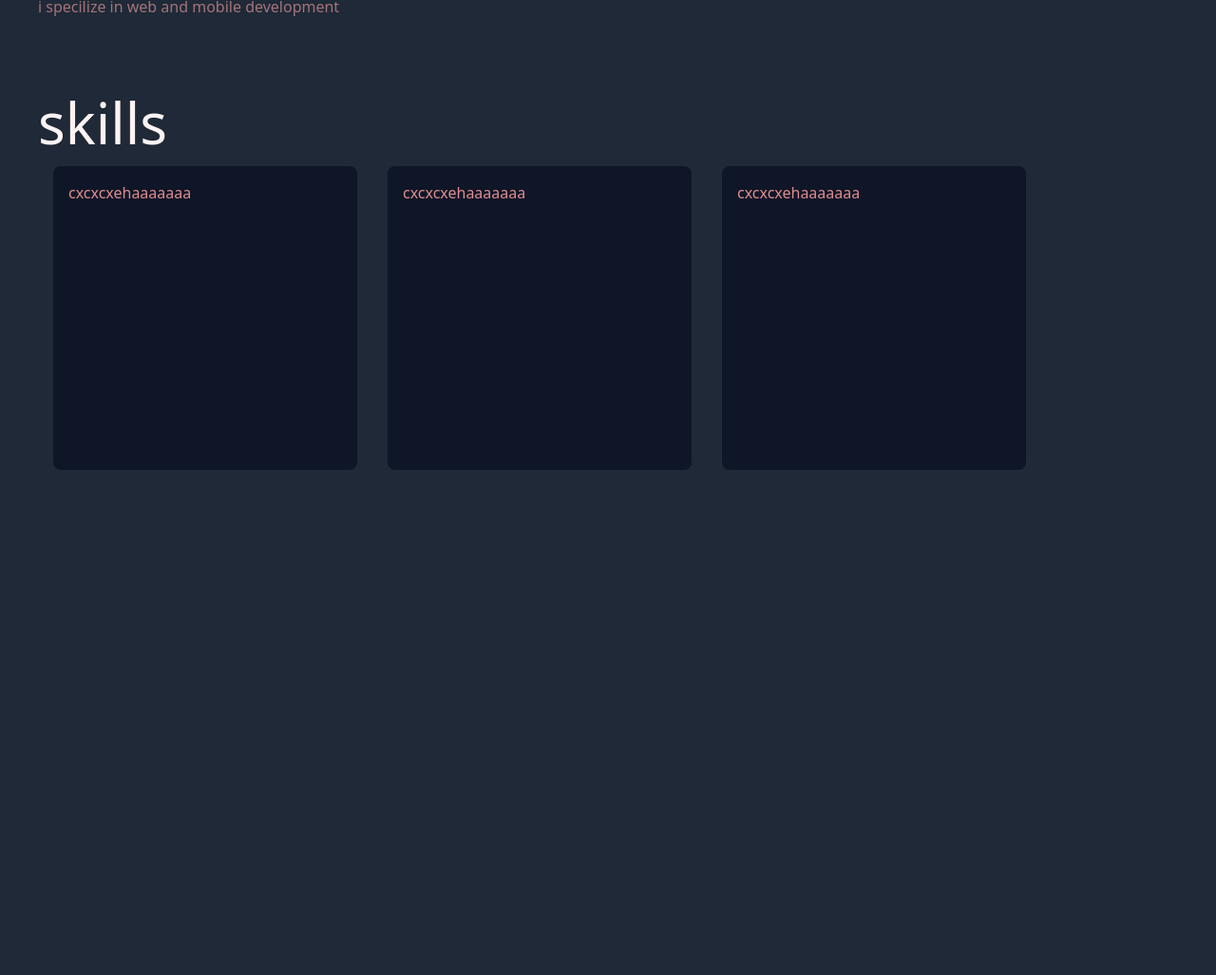
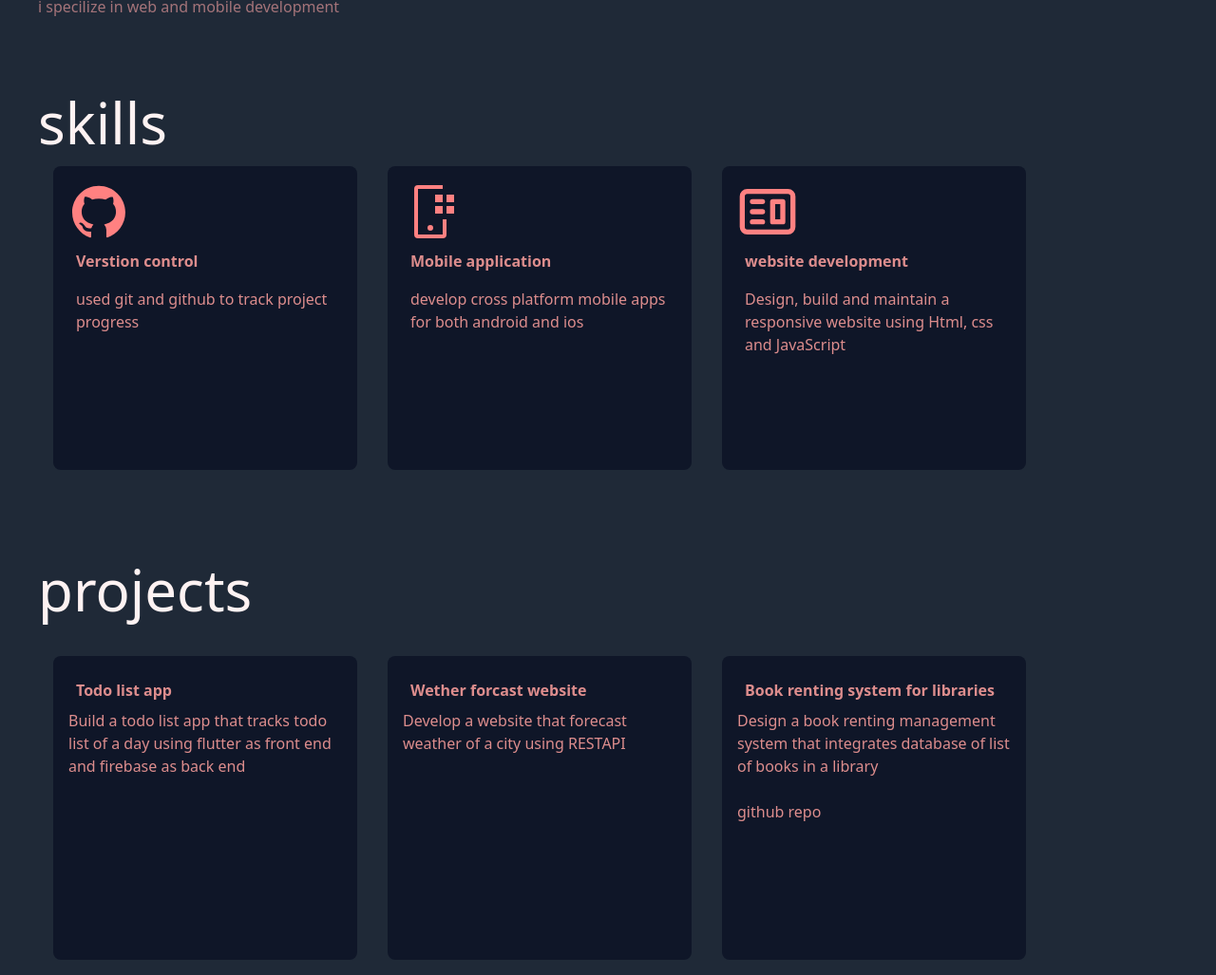
Before and after one commit to nebiyuu/profolio, a website: page public/index.html in a window 1280 px wide. Shown: the part 345-1372 px from the top of the page at 95% size. Before the commit the page ends 856 px from the top, so only its background shows below. Drawn offline with Linux system fonts and the light colour scheme.

Commit message:
projects aligned, .gitignore edited

```diff
--- a/package.json
+++ b/package.json
@@ -10,6 +10,7 @@
   "license": "ISC",
   "description": "",
   "devDependencies": {
+    "@iconify/tailwind": "^1.1.2",
     "autoprefixer": "^10.4.20",
     "postcss": "^8.4.41",
     "tailwindcss": "^3.4.7"
--- a/public/index.html
+++ b/public/index.html
@@ -10,36 +10,84 @@
 
 <body class="bg-gray-800 ">
 
-  <nav class="bg-gray-900 p-2 flex space-x-5">
-    <h1 class="text-yellow-800"><a href="#">Nebiyu <span class="text-red-50">Essayas</span></a></h1>
-    <ul class="flex space-x-5 ml-auto">
-      <li class="text-yellow-500"><a href="#">Home</a></li>
-      <li class="text-red-100"><a href="#">Contact</a></li>
-      <li class="text-red-100"><a href="#">Skills</a></li>
-    </ul>
+  <nav class="bg-gray-900  p-2 flex space-x-5 ">
+    <h1 class="text-yellow-800"><a href="#">Nebiyu <span class="text-red-50 p-5 "> Essayas</span></a></h1>
+    <div class="items-center">
+      <ul class="flex mr-auto space-x-5 ">
+        <li class="text-yellow-500"><a href="#">Home</a></li>
+        <li class="text-red-100"><a href="#">Contact</a></li>
+        <li class="text-red-100"><a href="#">Skills</a></li>
+      </ul>
+    </div>
+
   </nav>
 
   <div class="pl-10">
+
     <main>
       <h1 class="text-customYellow text-6xl pt-20 ">Heyy!! <br> My name is Nebiyu and I'm software <br>developer</h1>
       <h2 class=" text-red-300 opacity-5   pt-10 ">i specilize in web and mobile development</h2>
     </main>
-    <skills class="bg-center">
+
+    <skills class="">
       <h1 class="text-red-50 text-6xl pt-20 ">skills</h1>
-      <div class="flex">
+      <div class="flex flex-wrap">
+
+        <div class="center  text-customYellow  w-500 h-500 bg-secondaryblue p-4 m-4 rounded-lg">
+          <img src="icons/ant-design--github-filled (1).svg" alt="git hub" class=" w-16  bg-center">
+          <h1 class="font-bold  p-2">Verstion control</h1>
+          <h3 class="font-thin font-serif p-2"> used git and github to track project progress</h3>
+        </div>
+
         <div class="text-customYellow  w-500 h-500 bg-secondaryblue p-4 m-4 rounded-lg">
-          <h1>cxcxcxehaaaaaaa</h1>
+          <img src="icons/carbon--application-mobile (1).svg" alt="website" class=" w-16  bg-center">
+          <h1 class="font-bold  p-2">Mobile application</h1>
+          <h3 class="font-thin font-serif p-2">develop cross platform mobile apps for both android and ios </h3>
         </div>
+
         <div class="text-customYellow  w-500 h-500 bg-secondaryblue p-4 m-4 rounded-lg">
-          <h1>cxcxcxehaaaaaaa</h1>
-        </div>
-        <div class="text-customYellow  w-500 h-500 bg-secondaryblue p-4 m-4 rounded-lg">
-          <h1>cxcxcxehaaaaaaa</h1>
+          <img src="icons/gg--website.svg" alt="mobile" class=" w-16  ">
+          <h1 class="font-bold  p-2">website development</h1>
+          <h3 class=" font-thin p-2">Design, build and maintain a responsive website using Html, css and JavaScript
+          </h3>
         </div>
 
       </div>
+
     </skills>
+    <projects class=" bg-center">
+      <h1 class="text-red-50 text-6xl pt-20 ">projects </h1>
+      <br>
+
+
+      <div class="flex flex-wrap">
+        <div class="text-customYellow  w-500 h-500 bg-secondaryblue p-4 m-4 rounded-lg">
+          <h1 class=" font-bold p-2 text-center">Todo list app</h1>
+          <h4 class=" font-thin">Build a todo list app that tracks todo list of a day using flutter as front end
+            and firebase as back end
+          </h4>
+        </div>
+
+        <div class="text-customYellow  w-500 h-500 bg-secondaryblue p-4 m-4 rounded-lg">
+          <h1 class=" font-bold p-2">Wether forcast website</h1>
+
+          <h4 class=" font-thin ">Develop a website that forecast weather of a city using RESTAPI
+          </h4>
+        </div>
+
+        <div class="text-customYellow  w-500 h-500 bg-secondaryblue p-4 m-4 rounded-lg">
+          <h1 class=" font-bold p-2">Book renting system for libraries</h1>
+          <h4 class=" font-thin">Design a book renting management system that integrates database of list of books in a
+            library
+          </h4>
+          <br>
+          <h4 class="text-center text-blue-400"><a href="#"></a>github repo</h4>
+        </div>
+
+      </div>
+    </projects>
   </div>
+
 </body>
 
 </html>
--- a/tailwind.config.js
+++ b/tailwind.config.js
@@ -17,7 +17,23 @@ module.exports = {
       },
       opacity:{
         '5':'0.6'
-      }
+        },
+        fontWeight: {
+          'thin': '100',
+          'hairline': '100',
+          'extralight': '200',
+          'light': '300',
+          'normal': '400',
+          'medium': '500',
+          'semibold': '600',
+          'bold': '700',
+          'extrabold': '800',
+          'extra-bold': '800',
+          'black': '900',
+        },
+
     },  },
-  plugins: [],
+  plugins: [
+
+  ],
 }
```
Also changed, not shown: README.md, public/icons/ant-design--github-filled (1).svg (added), public/icons/carbon--application-mobile (1).svg (added), public/icons/gg--website.svg (added), public/oo.css, 2 other files.
